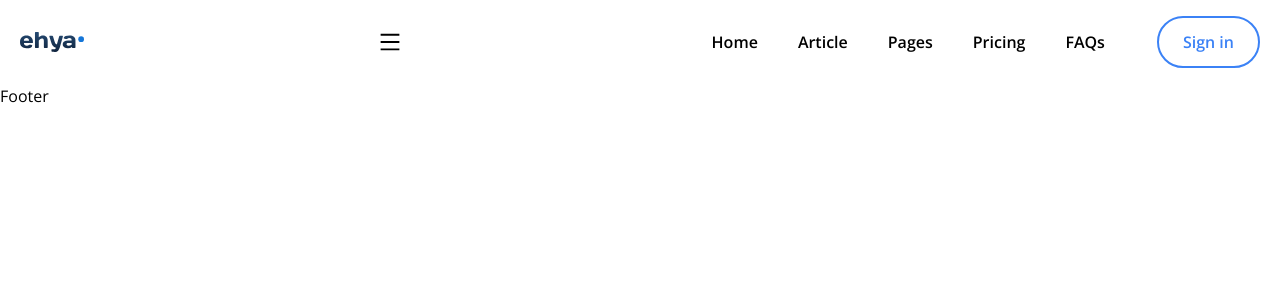
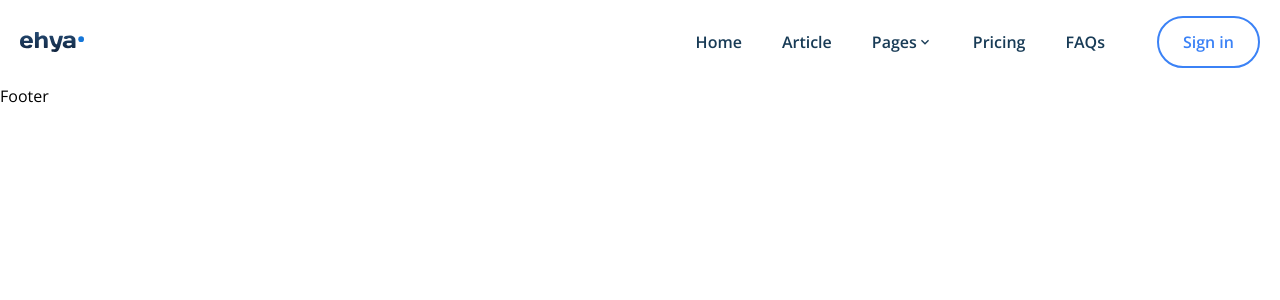
Before and after one commit to PadalaBalaSivaSaiMegiReddy/tailwind-css-react-blog-app, a React (Create React App) app: page / in a window 1280 px wide. Shown: the top 300 px of the page. Built offline with nearby package versions, Linux system fonts and the light colour scheme; the HTML template or start-up script is replaced by a standard one.

Commit message:
done with header section

```diff
--- a/src/components/Header.jsx
+++ b/src/components/Header.jsx
@@ -3,23 +3,48 @@ import { AiOutlineMenu, AiOutlineClose } from "react-icons/ai";
 import images from "../constants/images";
 import { useState } from "react";
 
+import { MdKeyboardArrowDown } from "react-icons/md";
+
 const NavItemsInfo = [
-	{ name: "Home" },
-	{ name: "Article" },
-	{ name: "Pages" },
-	{ name: "Pricing" },
-	{ name: "FAQs" },
+	{ name: "Home", type: "link" },
+	{ name: "Article", type: "link" },
+	{ name: "Pages", type: "dropdown", items: ["About Us", "Contact Us"] },
+	{ name: "Pricing", type: "link" },
+	{ name: "FAQs", type: "link" },
 ];
 
-const NavItem = ({ name }) => {
+const NavItem = ({ item }) => {
 	return (
 		<li className=" relative group">
-			<a href="/" className="px-4 py-2 ">
-				{name}
-			</a>
-			<span className="text-blue-500 absolute transition-all duration-500 font-bold right-0 top-0 group-hover:right-[90%] opacity-0 group-hover:opacity-100 ">
-				/
-			</span>
+			{item.type === "link" ? (
+				<>
+					<a href="/" className="px-4 py-2 ">
+						{item.name}
+					</a>
+					<span className="text-blue-500 absolute transition-all duration-500 font-bold right-0 top-0 group-hover:right-[90%] opacity-0 group-hover:opacity-100 ">
+						/
+					</span>
+				</>
+			) : (
+				<>
+					<a href="/" className="px-4 py-2 flex items-center">
+						{item.name}
+						<MdKeyboardArrowDown />
+					</a>
+					<div className="hidden transition-all duration-500 pt-4 absolute right-0 bottom-0 transform translate-y-full group-hover:block w-max">
+						<ul className="flex flex-col shadow-lg rounded-lg overflow-hidden ">
+							{item.items.map((page) => (
+								<a
+									href="/"
+									className=" hover:bg-dark-hard hover:text-white px-4 py-2 text-white lg:text-dark-soft"
+								>
+									{page}
+								</a>
+							))}
+						</ul>
+					</div>
+				</>
+			)}
 		</li>
 	);
 };
@@ -38,31 +63,28 @@ export default function Header() {
 				<div>
 					<img className="w-16" src={images.Logo} alt="logo" />
 				</div>
-				<div className="z-50">
+				<div className="lg:hidden z-50">
 					{navIsVisible ? (
 						<AiOutlineClose
 							onClick={navVisibilityHandler}
 							className="w-6 h-6"
 						/>
 					) : (
-						<AiOutlineMenu
-							onClick={navVisibilityHandler}
-							className="w-6 h-6"
-						/>
+						<AiOutlineMenu onClick={navVisibilityHandler} className="w-6 h-6" />
 					)}
 				</div>
 				<div
 					className={` ${
 						navIsVisible ? "-right-0 " : "-right-full"
-					} bg-dark-hard lg:bg-transparent z-[49] flex flex-col w-full lg:w-auto justify-center lg:justify-end lg:flex-row fixed top-0 bottom-0 lg:static gap-x-9 items-center`}
+					} transition-all duration-300 mt-[56] lg:mt-0  bg-dark-hard lg:bg-transparent z-[49] flex flex-col w-full lg:w-auto justify-center lg:justify-end lg:flex-row fixed top-0 bottom-0 lg:static gap-x-9 items-center`}
 				>
-					<ul className="flex flex-col lg:flex-row gap-x-2 font-semibold ">
+					<ul className=" text-white items-center gap-y-5 lg:text-dark-soft flex flex-col lg:flex-row gap-x-2 font-semibold ">
 						{NavItemsInfo.map((item) => (
-							<NavItem name={item.name} />
+							<NavItem key={item.name} item={item} />
 						))}
 					</ul>
 
-					<button className="border-2 border-blue-500 px-6 py-3 rounded-full text-blue-500 font-semibold hover:bg-blue-500 hover:text-white transition-all duration-300  ">
+					<button className="mt-5 lg:mt-0 border-2 border-blue-500 px-6 py-3 rounded-full text-blue-500 font-semibold hover:bg-blue-500 hover:text-white transition-all duration-300  ">
 						Sign in
 					</button>
 				</div>
```
